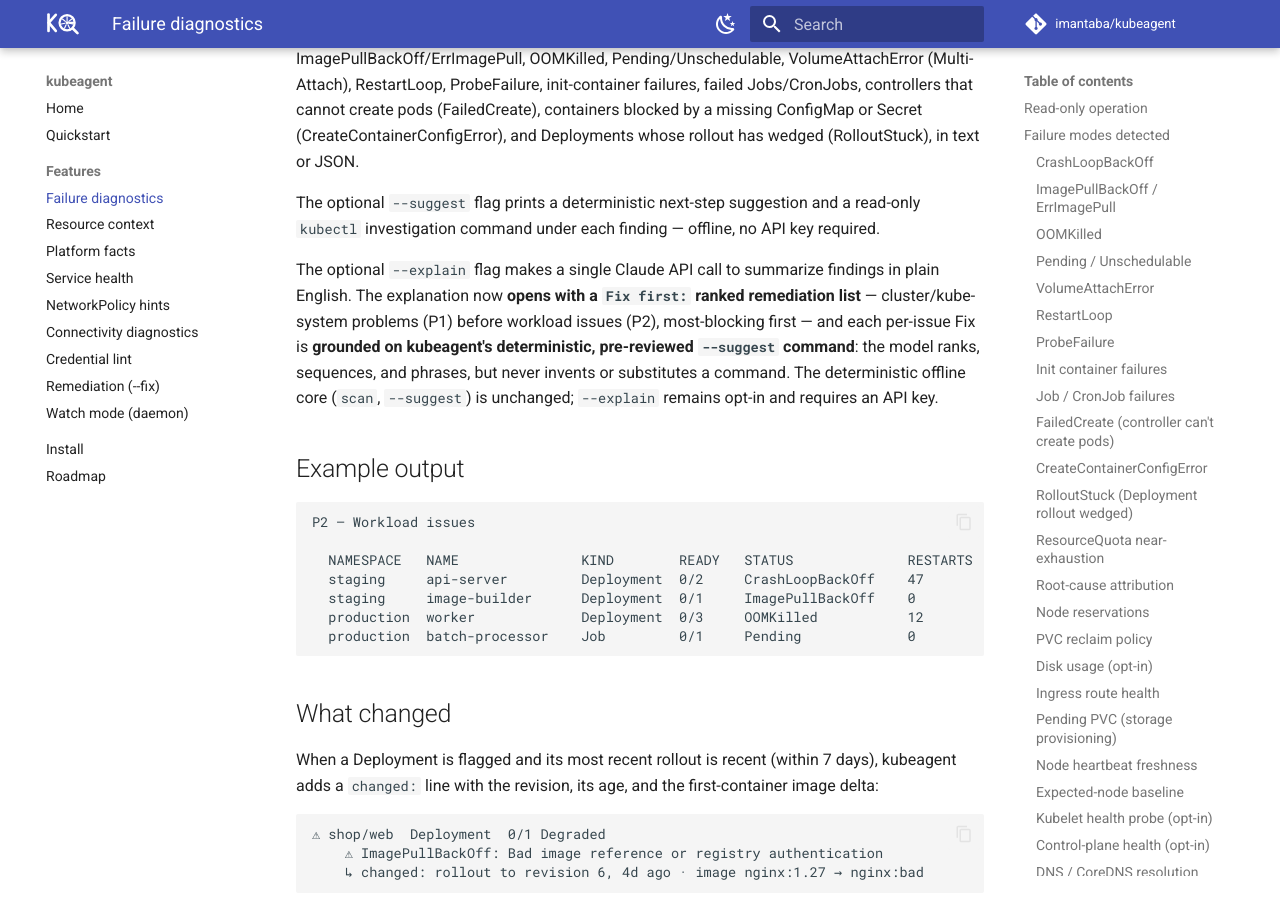
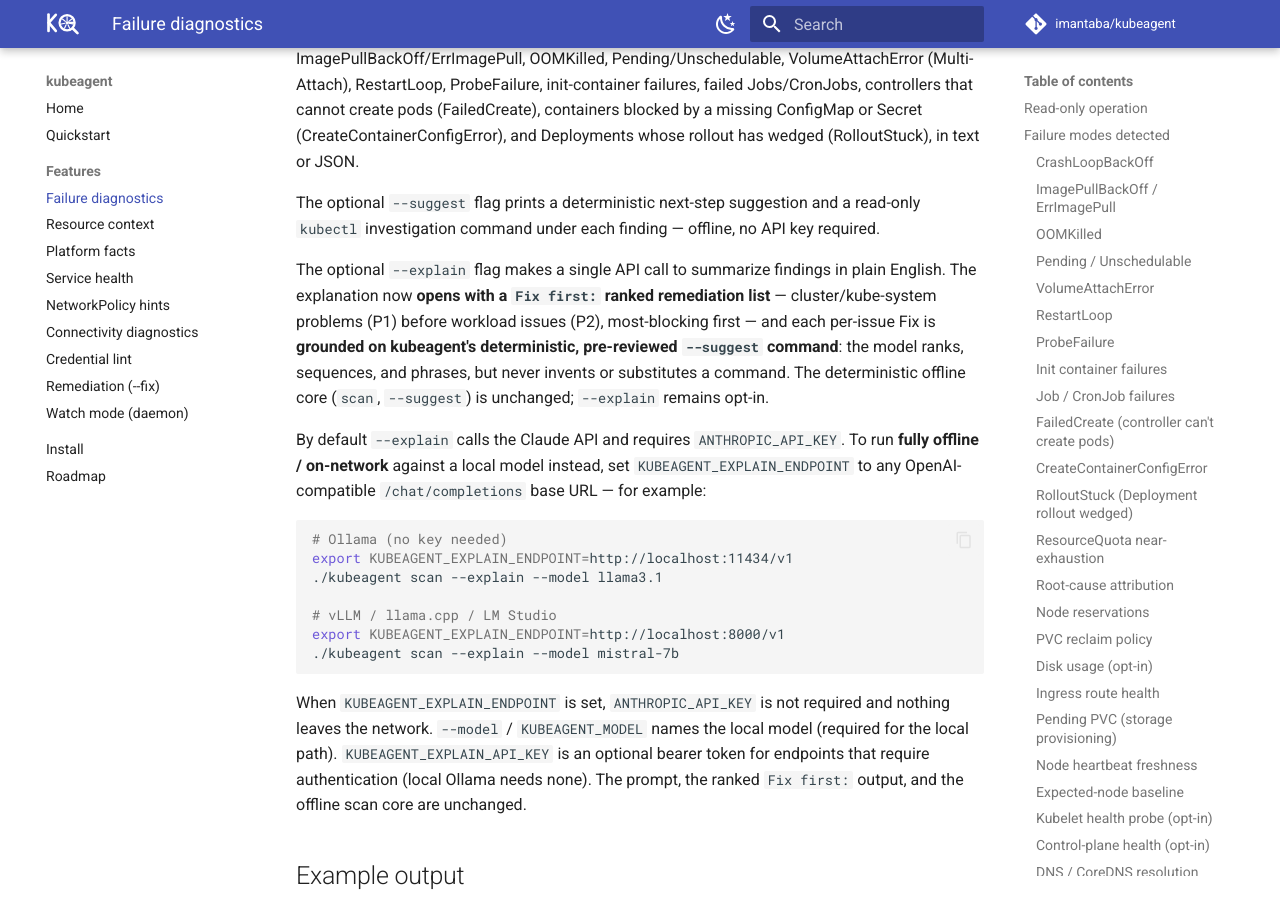
Before and after one commit to imantaba/kubeagent, an MkDocs documentation site: the page built from website/docs/features/diagnostics.md, in a window 1280 px wide and 900 px high, scrolled down 14889 px. Built offline with MkDocs 1.6.1 and Material for MkDocs 9.7.7, drawn with Linux system fonts in a browser that asks for light colours; comment, search, counter and statistics services are not loaded.

Commit message:
docs: document local-model (offline) --explain

````diff
--- a/website/docs/features/diagnostics.md
+++ b/website/docs/features/diagnostics.md
@@ -659,14 +659,36 @@ The optional `--suggest` flag prints a deterministic next-step suggestion and
 a read-only `kubectl` investigation command under each finding — offline, no
 API key required.
 
-The optional `--explain` flag makes a single Claude API call to summarize
-findings in plain English. The explanation now **opens with a `Fix first:`
-ranked remediation list** — cluster/kube-system problems (P1) before workload
-issues (P2), most-blocking first — and each per-issue Fix is **grounded on
+The optional `--explain` flag makes a single API call to summarize findings
+in plain English. The explanation now **opens with a `Fix first:` ranked
+remediation list** — cluster/kube-system problems (P1) before workload issues
+(P2), most-blocking first — and each per-issue Fix is **grounded on
 kubeagent's deterministic, pre-reviewed `--suggest` command**: the model ranks,
 sequences, and phrases, but never invents or substitutes a command. The
 deterministic offline core (`scan`, `--suggest`) is unchanged; `--explain`
-remains opt-in and requires an API key.
+remains opt-in.
+
+By default `--explain` calls the Claude API and requires `ANTHROPIC_API_KEY`.
+To run **fully offline / on-network** against a local model instead, set
+`KUBEAGENT_EXPLAIN_ENDPOINT` to any OpenAI-compatible `/chat/completions` base
+URL — for example:
+
+```bash
+# Ollama (no key needed)
+export KUBEAGENT_EXPLAIN_ENDPOINT=http://localhost:11434/v1
+./kubeagent scan --explain --model llama3.1
+
+# vLLM / llama.cpp / LM Studio
+export KUBEAGENT_EXPLAIN_ENDPOINT=http://localhost:8000/v1
+./kubeagent scan --explain --model mistral-7b
+```
+
+When `KUBEAGENT_EXPLAIN_ENDPOINT` is set, `ANTHROPIC_API_KEY` is not required
+and nothing leaves the network. `--model` / `KUBEAGENT_MODEL` names the local
+model (required for the local path). `KUBEAGENT_EXPLAIN_API_KEY` is an optional
+bearer token for endpoints that require authentication (local Ollama needs none).
+The prompt, the ranked `Fix first:` output, and the offline scan core are
+unchanged.
 
 ## Example output
 
````
Also changed, not shown: website/docs/roadmap.md (+7 -0 lines), CHANGELOG.md, README.md.
